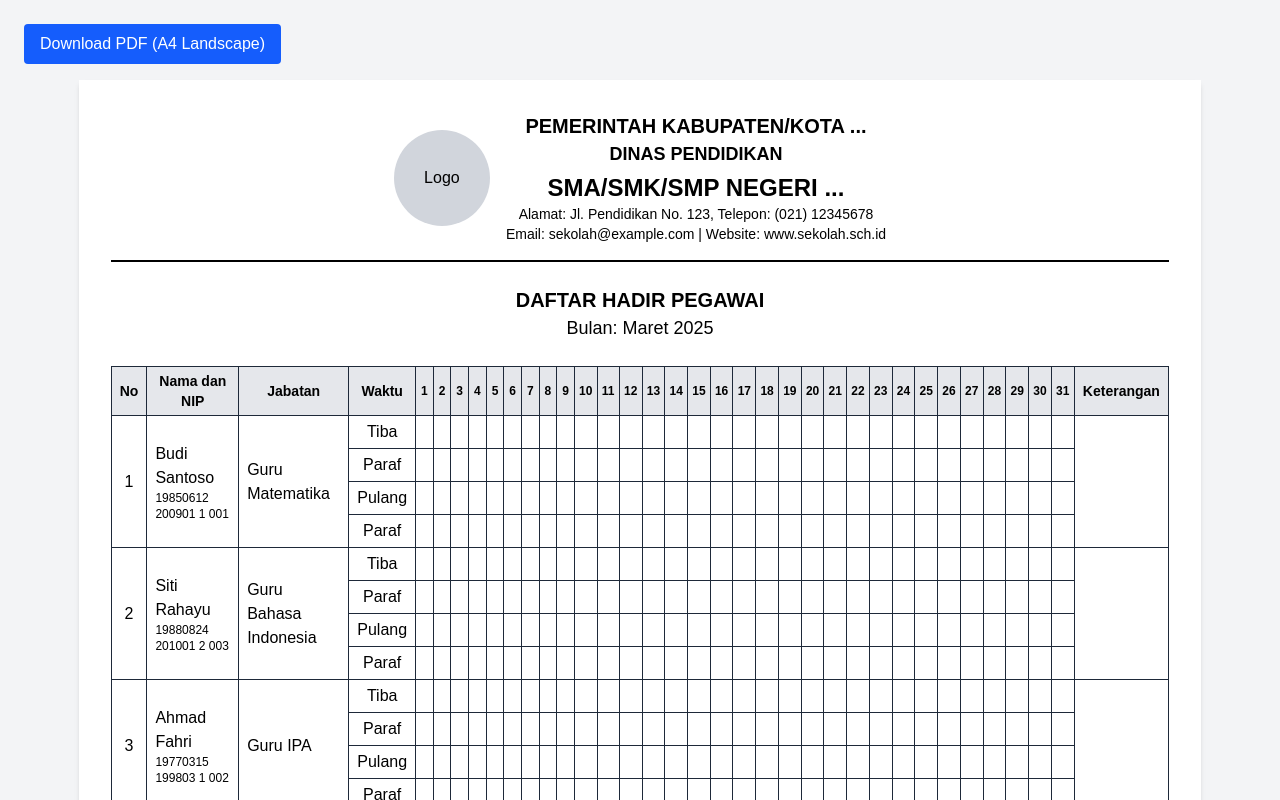
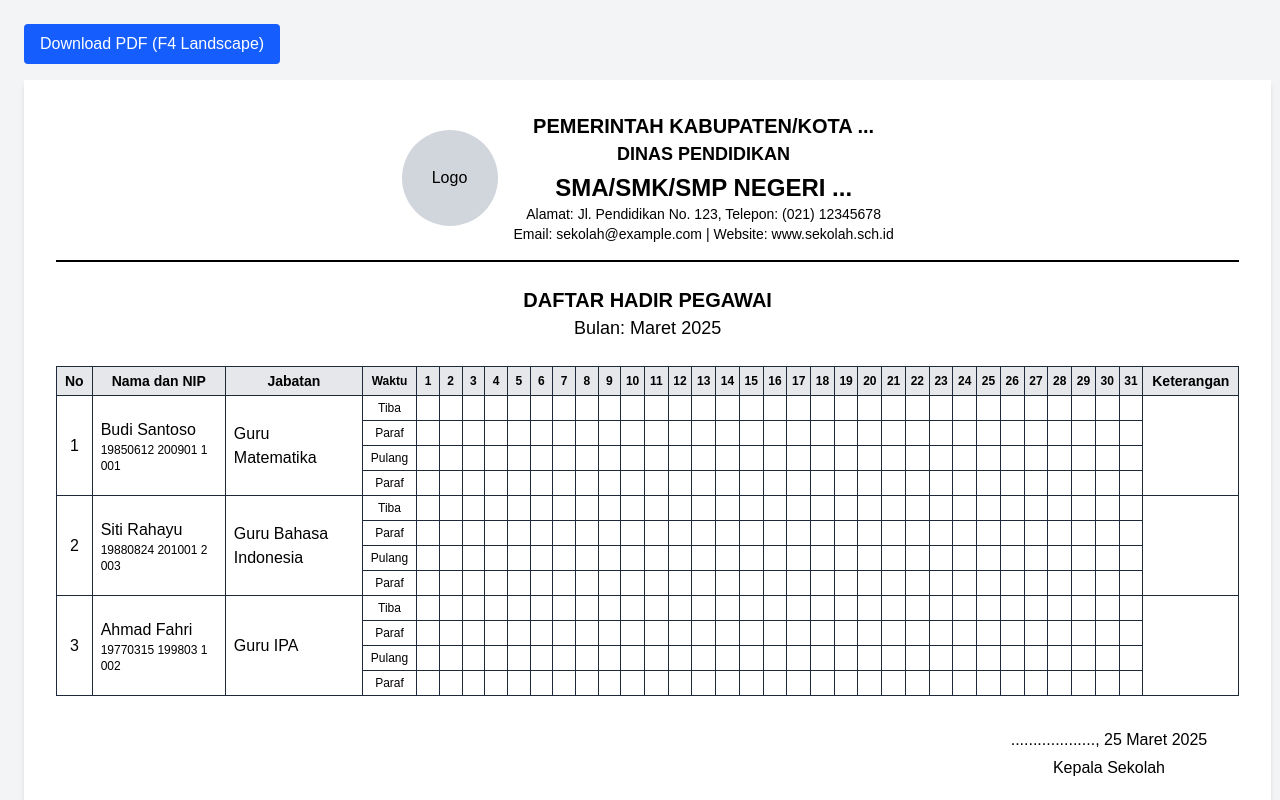
Before and after one commit to GabrielArdy/sigap-frontend, a Next.js app: page /template in a window 1280 px wide. Shown: the top 800 px of the page. Built offline with nearby package versions, Linux system fonts and the light colour scheme.

Commit message:
chore: add report template

```diff
--- a/src/app/template/INSTALLATION.md
+++ b/src/app/template/INSTALLATION.md
@@ -15,7 +15,7 @@ After installation, restart your development server for the changes to take effe
 1. The PDF generation happens client-side, which might cause performance issues with very large tables
 2. The PDF library has some limitations when rendering complex tables
 3. For months with many days, you might need to adjust the column widths in the PDF
-4. This implementation uses A4 Landscape orientation to fit more columns
+4. This implementation uses F4 Landscape orientation to fit more columns
 5. This implementation assumes that your project is compatible with React 16.8+ (for hooks support)
 
 ## Common Issues
@@ -31,3 +31,4 @@ If you encounter issues, try:
 1. Simplifying the table layout
 2. Using a fixed width for columns
 3. Using the `@react-pdf/renderer` directly with `pdf().toBlob()` method instead of PDFDownloadLink
+4. F4 paper size (8.5" x 13") gives you more width than A4 in landscape mode
--- a/src/app/template/page.jsx
+++ b/src/app/template/page.jsx
@@ -4,7 +4,7 @@ import { Document, Page, View, Text, StyleSheet, pdf } from '@react-pdf/renderer
 
 // Create PDF Document component
 const AttendanceReportPDF = ({ employees, daysInMonth, currentMonth, currentYear }) => {
-  // PDF styles with A4 Landscape dimensions
+  // PDF styles with F4 Landscape dimensions
   const styles = StyleSheet.create({
     page: {
       padding: 30,
@@ -68,7 +68,7 @@ const AttendanceReportPDF = ({ employees, daysInMonth, currentMonth, currentYear
       width: 20,
     },
     timeColumn: {
-      width: 35,
+      width: 30, // Reduced width
     },
     dayColumn: {
       width: 15,
@@ -146,7 +146,7 @@ const AttendanceReportPDF = ({ employees, daysInMonth, currentMonth, currentYear
           )}
 
           <View style={[styles.tableCol, styles.timeColumn]}>
-            <Text style={styles.tableCell}>{label}</Text>
+            <Text style={[styles.tableCell, { fontSize: 7 }]}>{label}</Text>
           </View>
 
           {dateCells}
@@ -271,15 +271,15 @@ export default function AttendanceReportTemplate() {
           onClick={downloadPdf}
           className="bg-blue-600 text-white px-4 py-2 rounded hover:bg-blue-700 transition-colors"
         >
-          Download PDF (A4 Landscape)
+          Download PDF (F4 Landscape)
         </button>
       </div>
 
-      {/* A4 Landscape paper size container */}
+      {/* F4 Landscape paper size container */}
       <div
         ref={reportRef}
         className="max-w-7xl mx-auto bg-white shadow-md p-8 text-black"
-        style={{ width: '297mm', minHeight: '210mm', margin: '0 auto' }}
+        style={{ width: '330mm', minHeight: '210mm', margin: '0 auto' }}
       >
         {/* Header/Kop */}
         <div className="text-center border-b-2 border-black pb-4 mb-6">
@@ -314,7 +314,7 @@ export default function AttendanceReportTemplate() {
                 <th rowSpan="2" className="border border-gray-800 px-2 py-1 text-sm align-middle w-8 text-black">No</th>
                 <th rowSpan="2" className="border border-gray-800 px-2 py-1 text-sm align-middle w-36 text-black">Nama dan NIP</th>
                 <th rowSpan="2" className="border border-gray-800 px-2 py-1 text-sm align-middle w-36 text-black">Jabatan</th>
-                <th rowSpan="2" className="border border-gray-800 px-2 py-1 text-sm text-black">Waktu</th>
+                <th rowSpan="2" className="border border-gray-800 px-2 py-1 text-xs text-black">Waktu</th>
                 {daysInMonth.map((day) => (
                   <th key={day} rowSpan="2" className="border border-gray-800 px-1 py-1 text-xs w-6 align-middle text-black">{day}</th>
                 ))}
@@ -346,7 +346,7 @@ export default function AttendanceReportTemplate() {
                     ) : null}
 
                     {/* Show appropriate time label for each row */}
-                    <td className="border border-gray-800 px-2 py-1 text-center text-black">{label}</td>
+                    <td className="border border-gray-800 px-2 py-1 text-center text-black text-xs">{label}</td>
 
                     {/* Date columns - one cell for each day of the month */}
                     {daysInMonth.map((day) => (
```
